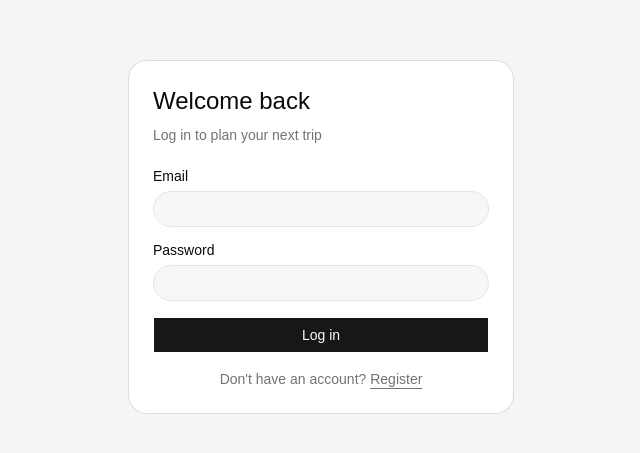
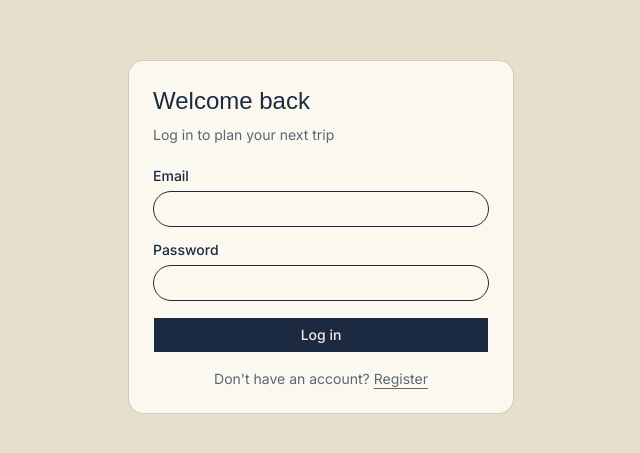
Before and after one commit to AnushkJain2201/Navora, a React app in the folder frontend/: page /login in a window 1280 px wide. Shown: the part 163-616 px from the top of the page, without its empty margins (319-959 px from the left). Built offline with nearby package versions, Linux system fonts and the light colour scheme; the HTML template or start-up script is replaced by a standard one.

Commit message:
feat(frontend): add design system polish — Fraunces/Inter/JetBrains Mono type, warm navy/parchment palette, Header/Footer/Layout components.

```diff
--- /dev/null
+++ b/frontend/src/components/Footer.tsx
@@ -0,0 +1,36 @@
+export function Footer() {
+  const year = new Date().getFullYear()
+
+  return (
+    <footer className="border-t border-border bg-card">
+      <div className="mx-auto w-full max-w-6xl px-8 py-8">
+        <div className="flex flex-col gap-6 sm:flex-row sm:items-start sm:justify-between">
+          <div>
+            <p className="font-display text-lg font-semibold">Navora</p>
+            <p className="mt-1 max-w-xs text-sm text-muted-foreground">
+              A route through history, planned by you.
+            </p>
+            <div className="mt-3 flex items-center gap-3 font-mono-data text-xs text-muted-foreground">
+              <span>29.9792° N, 31.1342° E</span>
+              <span aria-hidden="true">···········</span>
+              <span>26.9124° N, 75.7873° E</span>
+            </div>
+          </div>
+
+          <div className="flex flex-col gap-1 text-sm text-muted-foreground sm:text-right">
+            <span>Scoped to India and Egypt</span>
+            <span>Built with LangGraph, Spring Boot, and PostGIS</span>
+          </div>
+        </div>
+
+        <div className="mt-6 flex flex-col-reverse items-start justify-between gap-2 border-t border-border pt-4 text-xs text-muted-foreground sm:flex-row sm:items-center">
+          <span>© {year} Navora. A personal project.</span>
+          <div className="flex gap-4">
+            <a href="#" className="hover:text-foreground">GitHub</a>
+            <a href="#" className="hover:text-foreground">About</a>
+          </div>
+        </div>
+      </div>
+    </footer>
+  )
+}
--- /dev/null
+++ b/frontend/src/components/Header.tsx
@@ -0,0 +1,28 @@
+import { Link } from "react-router-dom"
+import { useAuth } from "../context/AuthContext"
+import { Button } from "@/components/ui/button"
+
+export function Header() {
+    const { user, isAuthenticated, logout } = useAuth()
+
+    return (
+        <header className="border-b border-border bg-card">
+            <div className="mx-auto flex w-full max-w-6xl items-center justify-between px-8 py-4">
+                <Link to="/" className="font-display text-2xl font-semibold tracking-tight">
+                    Navora
+                </Link>
+
+                {isAuthenticated && (
+                    <div className="flex items-center gap-4">
+                        <span className="text-sm text-muted-foreground">
+                            {user?.name}
+                        </span>
+                        <Button variant="outline" size="sm" onClick={logout}>
+                            Log out
+                        </Button>
+                    </div>
+                )}
+            </div>
+        </header>
+    )
+}
--- /dev/null
+++ b/frontend/src/components/Layout.tsx
@@ -0,0 +1,13 @@
+import type { ReactNode } from "react"
+import { Header } from "./Header"
+import { Footer } from "./Footer"
+
+export function Layout({ children }: { children: ReactNode }) {
+    return (
+        <div className="flex min-h-screen flex-col">
+            <Header />
+            <main className="flex-1">{children}</main>
+            <Footer />
+        </div>
+    )
+}
--- a/frontend/src/index.css
+++ b/frontend/src/index.css
@@ -1,3 +1,4 @@
+@import url('https://fonts.googleapis.com/css2?family=Fraunces:opsz,wght@9..144,400;9..144,500;9..144,600;9..144,700&family=Inter:wght@400;500;600&family=JetBrains+Mono:wght@400;500&display=swap');
 @import "leaflet/dist/leaflet.css";
 @import "tailwindcss";
 @import "tw-animate-css";
@@ -50,39 +51,23 @@
 }
 
 :root {
-    --background: oklch(1 0 0);
-    --foreground: oklch(0.145 0 0);
-    --card: oklch(1 0 0);
-    --card-foreground: oklch(0.145 0 0);
-    --popover: oklch(1 0 0);
-    --popover-foreground: oklch(0.145 0 0);
-    --primary: oklch(0.205 0 0);
-    --primary-foreground: oklch(0.985 0 0);
-    --secondary: oklch(0.97 0 0);
-    --secondary-foreground: oklch(0.205 0 0);
-    --muted: oklch(0.97 0 0);
-    --muted-foreground: oklch(0.556 0 0);
-    --accent: oklch(0.97 0 0);
-    --accent-foreground: oklch(0.205 0 0);
-    --destructive: oklch(0.577 0.245 27.325);
-    --border: oklch(0.922 0 0);
-    --input: oklch(0.922 0 0);
-    --ring: oklch(0.708 0 0);
-    --chart-1: oklch(0.87 0 0);
-    --chart-2: oklch(0.556 0 0);
-    --chart-3: oklch(0.439 0 0);
-    --chart-4: oklch(0.371 0 0);
-    --chart-5: oklch(0.269 0 0);
-    --radius: 0.625rem;
-    --sidebar: oklch(0.985 0 0);
-    --sidebar-foreground: oklch(0.145 0 0);
-    --sidebar-primary: oklch(0.205 0 0);
-    --sidebar-primary-foreground: oklch(0.985 0 0);
-    --sidebar-accent: oklch(0.97 0 0);
-    --sidebar-accent-foreground: oklch(0.205 0 0);
-    --sidebar-border: oklch(0.922 0 0);
-    --sidebar-ring: oklch(0.708 0 0);
-}
+    --background: #F1ECDD;
+    --foreground: #1B2A41;
+    --card: #FBF8F0;
+    --card-foreground: #1B2A41;
+    --primary: #1B2A41;
+    --primary-foreground: #F1ECDD;
+    --secondary: #3A5A63;
+    --secondary-foreground: #F1ECDD;
+    --accent: #B8860B;
+    --accent-foreground: #1B2A41;
+    --destructive: #A8542E;
+    --destructive-foreground: #F1ECDD;
+    --muted: #E5DFCC;
+    --muted-foreground: #5C6670;
+    --border: #D4CCB4;
+    --radius: 0.5rem;
+  }
 
 .dark {
     --background: oklch(0.145 0 0);
@@ -119,13 +104,17 @@
 }
 
 @layer base {
-  * {
-    @apply border-border outline-ring/50;
-    }
   body {
-    @apply bg-background text-foreground;
-    }
-  html {
-    @apply font-sans;
-    }
+    font-family: 'Inter', sans-serif;
+    background-color: var(--background);
+    color: var(--foreground);
+  }
+
+  h1, h2, h3, .font-display {
+    font-family: 'Fraunces', serif;
+  }
+
+  .font-mono-data {
+    font-family: 'JetBrains Mono', monospace;
+  }
 }
--- a/frontend/src/pages/HomePage.tsx
+++ b/frontend/src/pages/HomePage.tsx
@@ -1,37 +1,35 @@
 import { useState } from "react"
-import { useAuth } from "../context/AuthContext"
-import { Button } from "@/components/ui/button"
 import { TripPlannerForm } from "../components/TripPlannerForm"
 import { ItineraryDisplay } from "../components/ItineraryDisplay"
+import { TripMap } from "../components/TripMap"
+import { Layout } from "../components/Layout"
 import type { TripPlanResponse } from "../api/tripApi"
-import { TripMap } from "@/components/TripMap"
 
 export default function HomePage() {
-  const { user, logout } = useAuth()
 	const [lastTrip, setLastTrip] = useState<TripPlanResponse | null>(null)
 
 	return (
-    <div className="mx-auto max-w-2xl p-8">
-      <div className="flex items-center justify-between">
-        <h1 className="text-3xl font-bold">Navora</h1>
-        <div className="flex items-center gap-4">
-          <span className="text-sm text-muted-foreground">Welcome, {user?.name}</span>
-          <Button variant="outline" onClick={logout}>
-            Log out
-          </Button>
-        </div>
+		<Layout>
+			<div className="mx-auto max-w-2xl px-8 py-12">
+				<div className="mb-10">
+					<h1 className="font-display text-4xl font-semibold leading-tight">
+						Tell us where history calls.
+					</h1>
+					<p className="mt-3 text-muted-foreground">
+						Describe a trip in your own words — a destination, a length of stay,
+						a budget — and we'll route you through the sites that made it matter.
+					</p>
 				</div>
 
-      <div className="mt-8 space-y-6">
 				<TripPlannerForm onTripPlanned={setLastTrip} />
-      </div>
 
 				{lastTrip && lastTrip.itineraryDays && (
-        <div className="space-y-6">
+					<div className="mt-6 space-y-6">
 						<ItineraryDisplay trip={lastTrip} />
 						<TripMap itineraryDays={lastTrip.itineraryDays} />
 					</div>
 				)}
 			</div>
+		</Layout>
 	)
 }
```
Also changed, not shown: 1 other file (tests, documents, lock files or other folders). Lines whose indentation alone changed are shown as unchanged.
